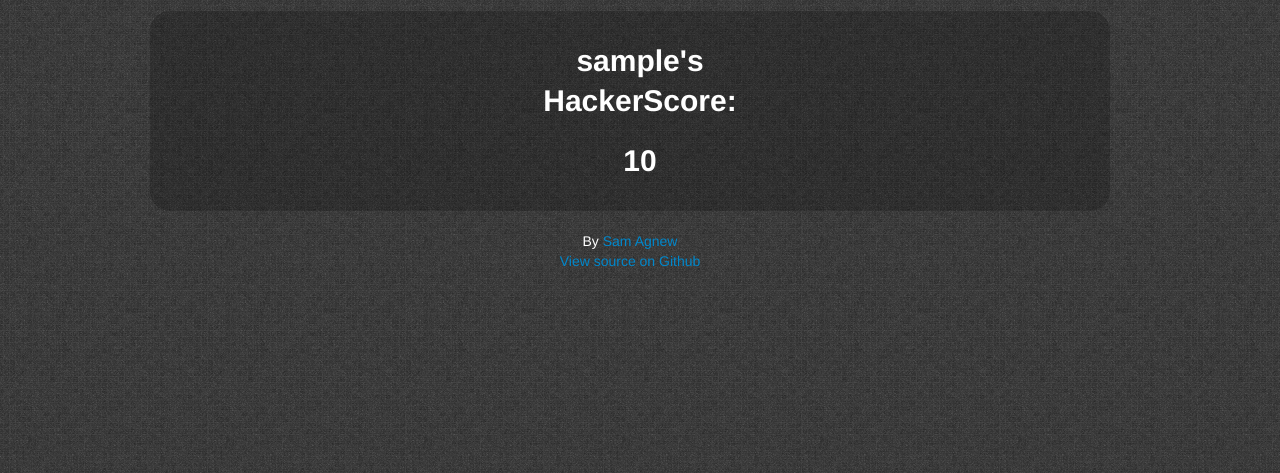
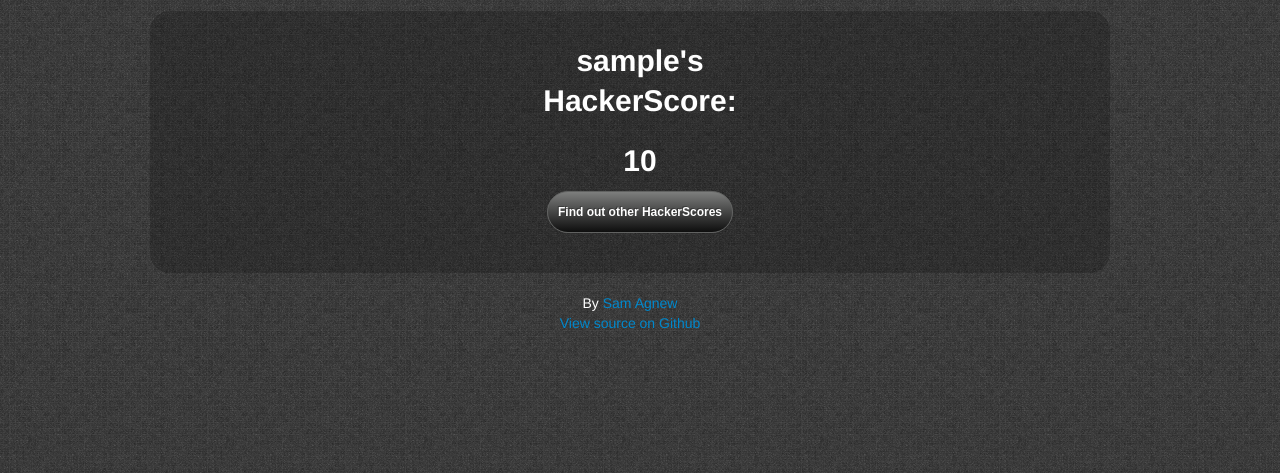
Before and after one commit to sagnew/HackerScore, a Flask app: template templates/getscore.html in a window 1280 px wide. Shown: the part 151-624 px from the top of the page. Run offline with Flask 2, Linux system fonts and the light colour scheme; the template is opened without the code that fills it: most values are stand-ins (such as "Sample title", 1, 10 or a date in 2020).

Commit message:
Added a back button

```diff
--- a/templates/getscore.html
+++ b/templates/getscore.html
@@ -29,6 +29,13 @@
                         <h2>{{ score }}</h2>
                     </div>
                 </div>
+                <form method="GET" action="/">
+                    <div class="row">
+                        <div class="offset4 span4">
+                            <button type='submit' class='button'>Find out other HackerScores</button>
+                        </div>
+                    </div>
+                </form>
             </div>
 
             <br>
```
